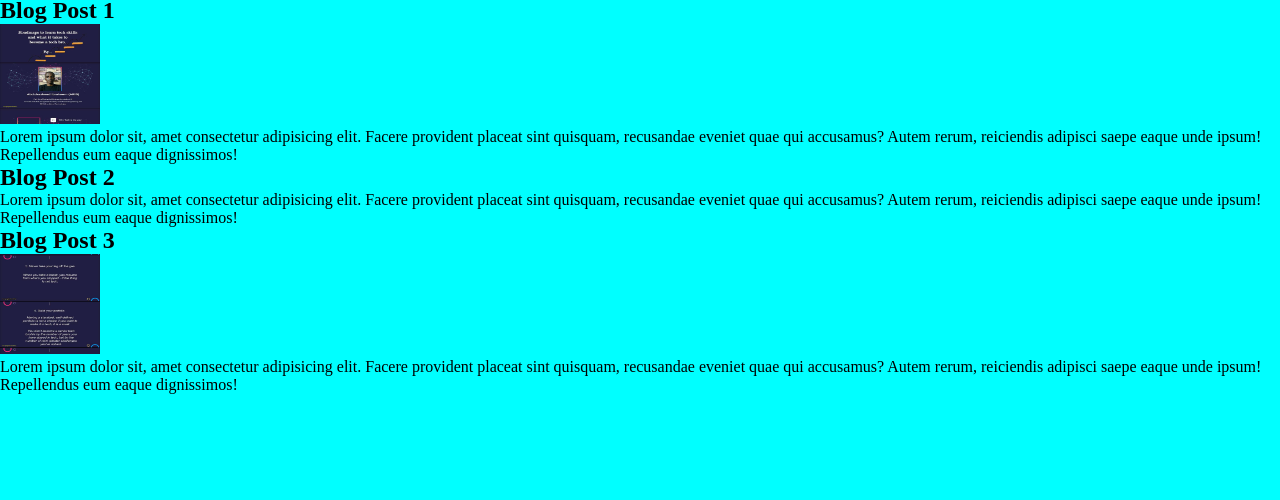
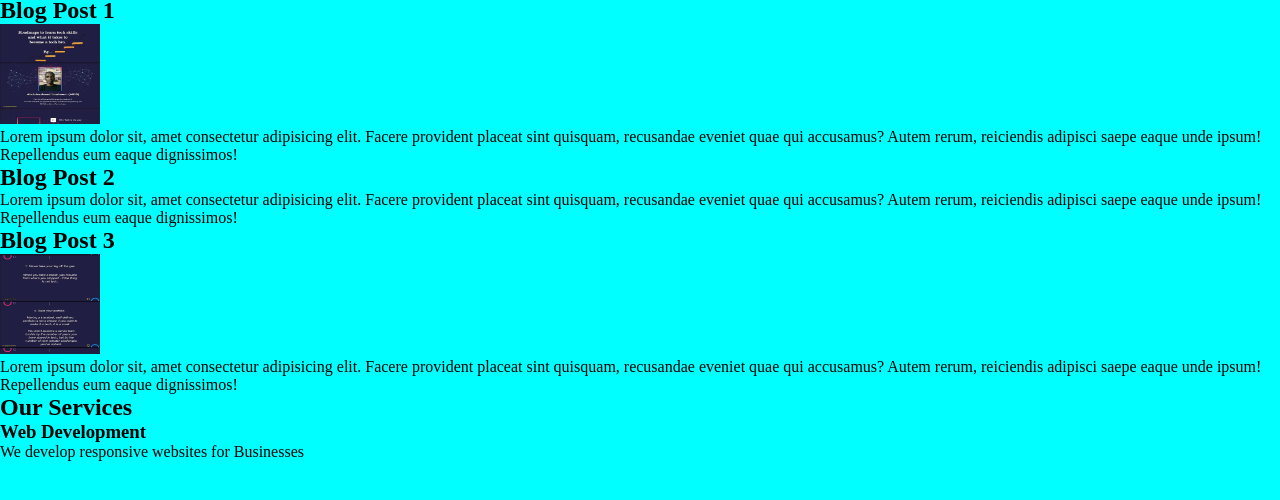
Before and after one commit to Khoiriyah23/techVersifier-practice, a plain HTML site: page index.html in a window 1280 px wide. Shown: the part 112-612 px from the top of the page. Drawn offline with Linux system fonts and the light colour scheme.

Commit message:
Services Section added

```diff
--- a/index.html
+++ b/index.html
@@ -35,6 +35,15 @@
                  Repellendus eum eaque dignissimos!</p>
         </article>
     </div>
+
+    <div>
+        <h2>Our Services</h2>
+
+        <article>
+            <h3>Web Development</h3>
+            <p>We develop responsive websites for Businesses</p>
+        </article>
+    </div>
     <!-- Code has been successfully pushed into Github -->
 </body>
 </html>
```
Also changed, not shown: 1 other file.
